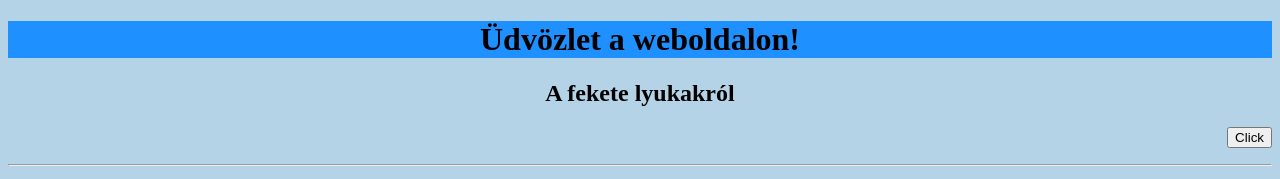
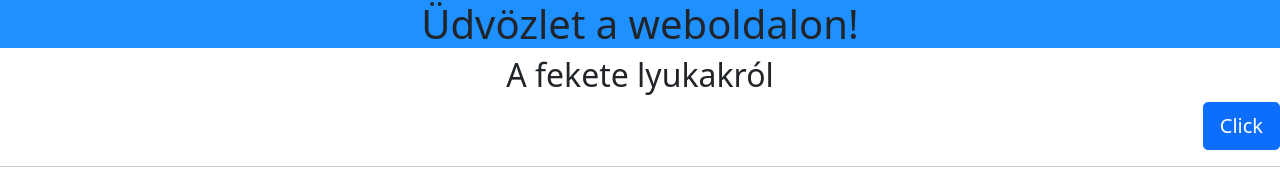
Before and after one commit to bertagyorgy/levente, a plain HTML site: page index.html in a window 1280 px wide. Shown: the top 179 px of the page. Drawn offline with nearby package versions, Linux system fonts and the light colour scheme.

Commit message:
Update index.html

```diff
--- a/index.html
+++ b/index.html
@@ -19,7 +19,11 @@
     </style>
 <div class="a">
     <h1 style="background-color:DodgerBlue;">Üdvözlet a weboldalon!</h1>
-    <center><h2>A fekete lyukakról</h2></center><p align=right><a href="https://www.google.com/"><button class="btn btn-primary btn-lg">Click</button></a></p>
+    <center><h2>A fekete lyukakról</h2></center><p align=right><link href="https://cdn.jsdelivr.net/npm/bootstrap@5.0.2/dist/css/bootstrap.min.css" rel="stylesheet" >
+<src="https://cdn.jsdelivr.net/npm/bootstrap@5.0.2/dist/js/bootstrap.bundle.min.js">
+<a href="https://www.google.com/">
+            <button class="btn btn-primary btn-lg">Click</button>
+        </a>
 <hr>
 <p align=left>A fekete lyuk a téridő olyan tartománya, ahonnan az erős gravitáció miatt semmi, még a fény sem tud távozni. A fekete lyuk továbbá olyan érdekes, hogy nincs belső szerkezete, hiába látjuk egy fekete "gömbnek". Ezeknek a testeknek csak tömegük és töltésük van.  </p>
 
```
